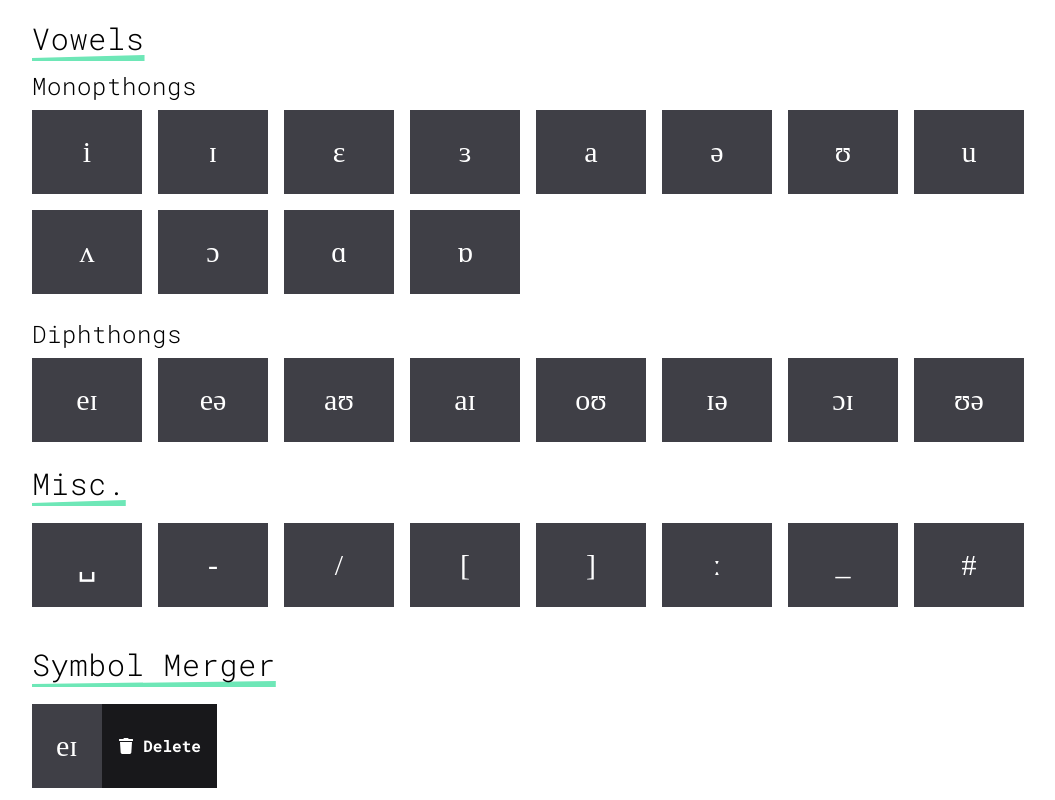
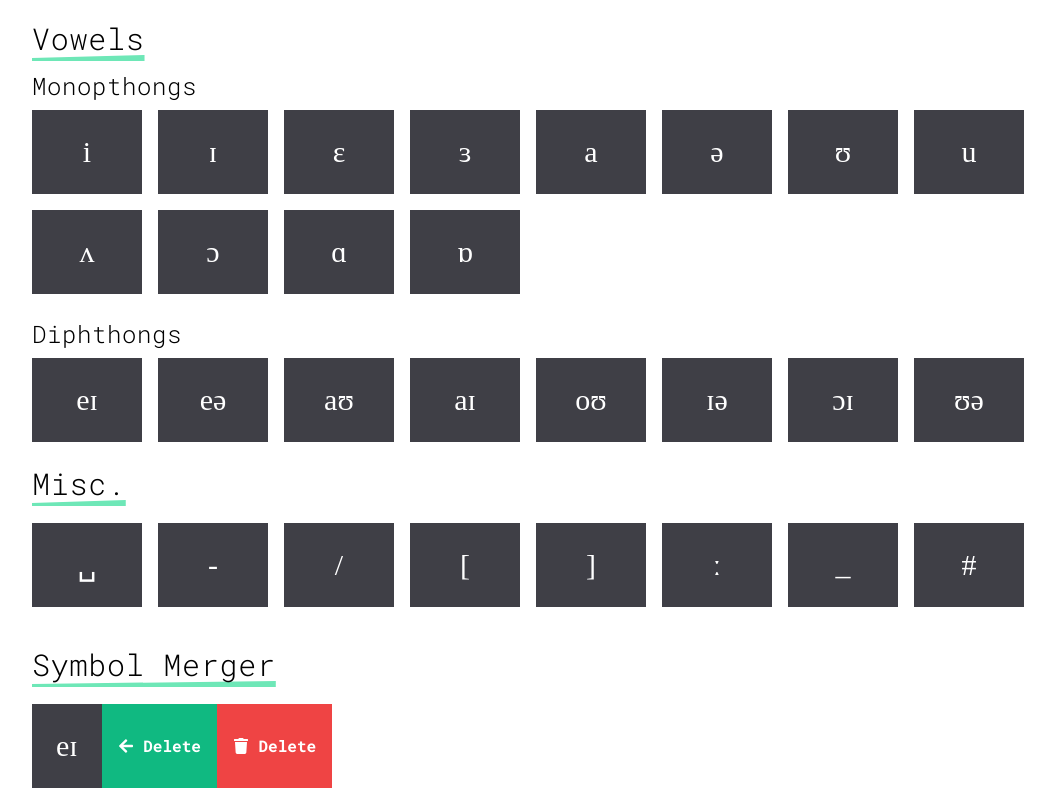
Before and after one commit to SaschaVII/portfolio, a Next.js app: page /ipa in a window 1280 px wide. Both pictures are taken after a click on the element "eɪ". Shown: the part 652-1452 px from the top of the page, without its empty margins (112-1167 px from the left). Built offline with nearby package versions, Linux system fonts and the light colour scheme.

Commit message:
Add backspace functionality to ipa merger

```diff
--- a/components/ipaMerger.js
+++ b/components/ipaMerger.js
@@ -1,12 +1,12 @@
-import Button from "./button";
 import IpaCard from "./ipaCard";
-import { FaTrash } from "react-icons/fa";
+import { FaArrowLeft, FaTrash } from "react-icons/fa";
 
-const IpaMerger = ({ content, onDelete, copyFont }) => {
+const IpaMerger = ({ content, onDelete, onBackspace, copyFont }) => {
     return (
         <div className="flex">
-        <IpaCard title={content} copyFont={copyFont} />
-        <Button onClick={onDelete}><FaTrash /> Delete</Button>
+            <IpaCard title={content} copyFont={copyFont} />
+            {onBackspace && <button className="btn bg-emerald-500 text-white hover:bg-emerald-400" onClick={onBackspace}><FaArrowLeft /> Delete</button>}
+            {onDelete && <button className="btn bg-red-500 text-white hover:bg-red-400" onClick={onDelete}><FaTrash /> Delete</button>}
         </div>
     );
 };
--- a/pages/ipa.js
+++ b/pages/ipa.js
@@ -3,6 +3,7 @@ import IpaMerger from "@/components/ipaMerger";
 import Head from "next/head";
 import { useState, useEffect } from "react";
 import React from "react";
+import { current } from "tailwindcss/colors";
 
 const Ipa = () => {
     const [ipaData, setIpaData] = useState(null);
@@ -30,6 +31,7 @@ const Ipa = () => {
 
     const addToIpaMerger = symbol => setMergedString(current => current + symbol);
     const deleteMergedString = () => setMergedString("");
+    const removeLastCharInMergedString = () => setMergedString(current => current.slice(0, current.length-1));
     const toggleIncludeFont = () => {
         setIncludeFont(current => {
             const newValue = !current;
@@ -80,7 +82,7 @@ const Ipa = () => {
                     {(mergedString) &&
                         <div className="mb-8">
                             <h1 className="mb-4 inline-block is-underlined">Symbol Merger</h1><br />
-                            <IpaMerger content={mergedString} onDelete={deleteMergedString} copyFont={includeFont}/>
+                            <IpaMerger content={mergedString} onDelete={deleteMergedString} onBackspace={removeLastCharInMergedString} copyFont={includeFont}/>
                         </div>
                     }
 
```
